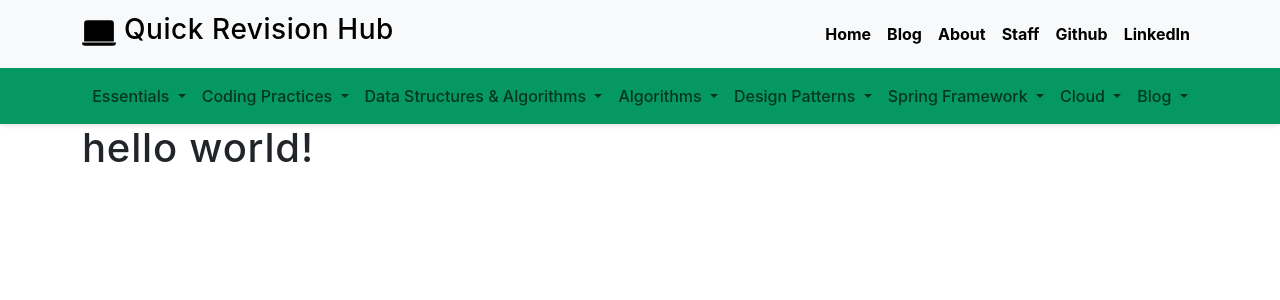
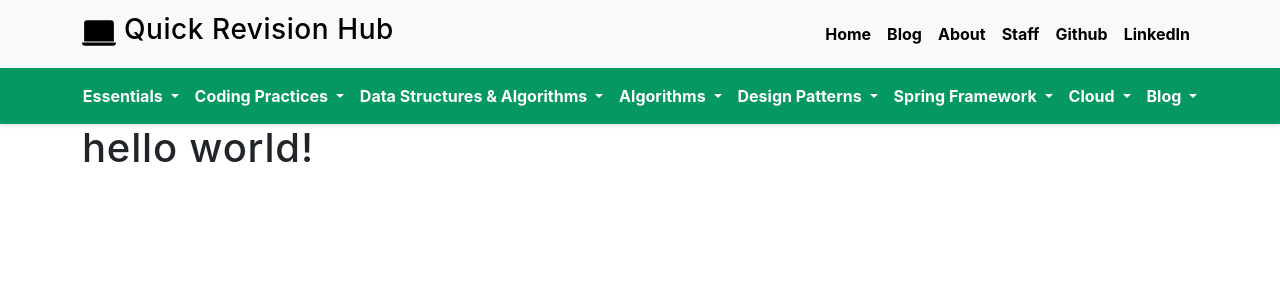
Before and after one commit to SRVivek1/geekmonks, a Jekyll site: the page built from index.md, in a window 1280 px wide. Shown: the top 300 px of the page. Built offline with Jekyll 4.4.1, drawn with Linux system fonts in a browser that asks for light colours.

Commit message:
menu text color and weight updated

```diff
--- a/_includes/navigation.html
+++ b/_includes/navigation.html
@@ -15,7 +15,7 @@
             {% if item.submenu %}
               <!-- Dropdown with submenu -->
               <li class="nav-item dropdown">
-                <a class="nav-link dropdown-toggle" href="{{ item.url | relative_url }}" role="button" aria-expanded="false">
+                <a class="nav-link dropdown-toggle fw-bold text-white" href="{{ item.url | relative_url }}" role="button" aria-expanded="false">
                   {{ item.title }}
                 </a>
                 <ul class="dropdown-menu">
@@ -30,7 +30,7 @@
               </li>
             {% else %}
               <!-- Simple nav item -->
-              <li class="nav-item">
+              <li class="nav-item fw-bold text-white">
                 <a class="nav-link" href="{{ item.url | relative_url }}">{{ item.title }}</a>
               </li>
             {% endif %}
```
